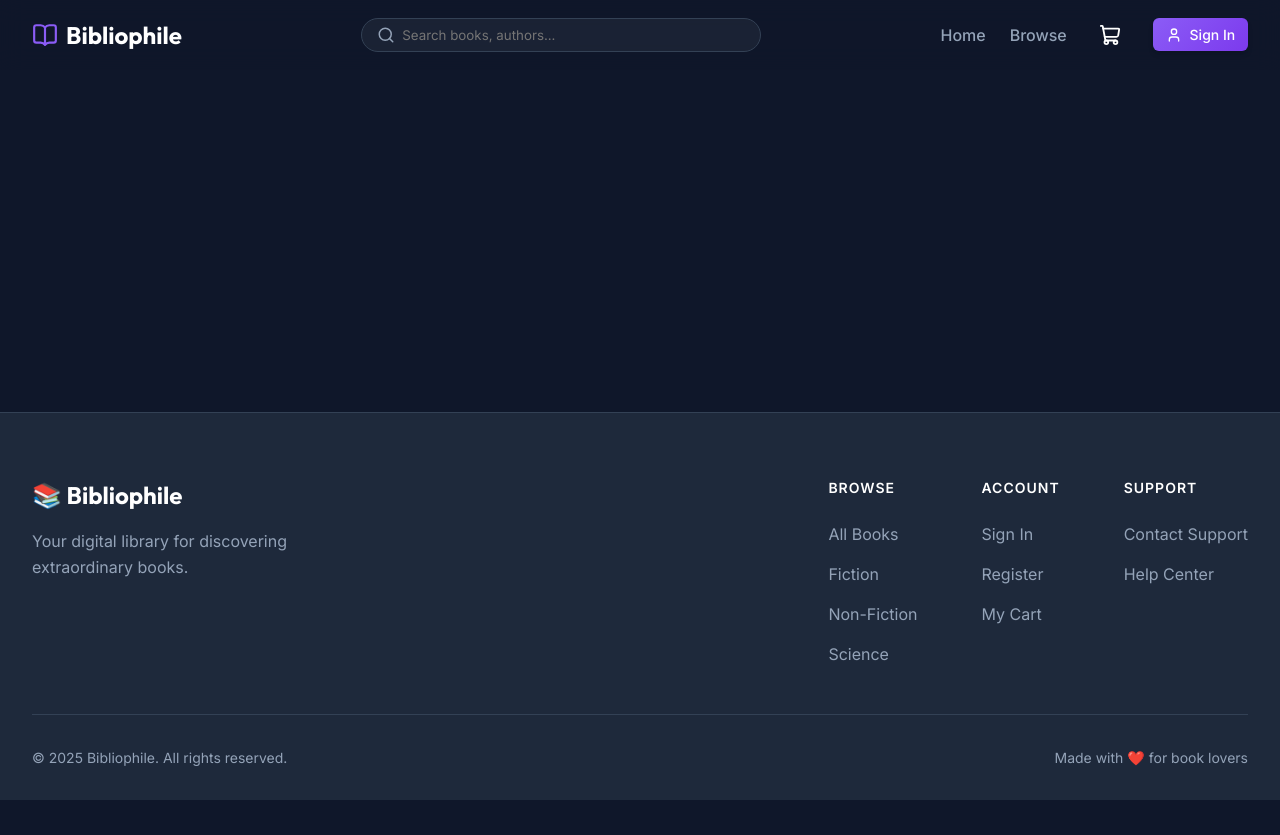
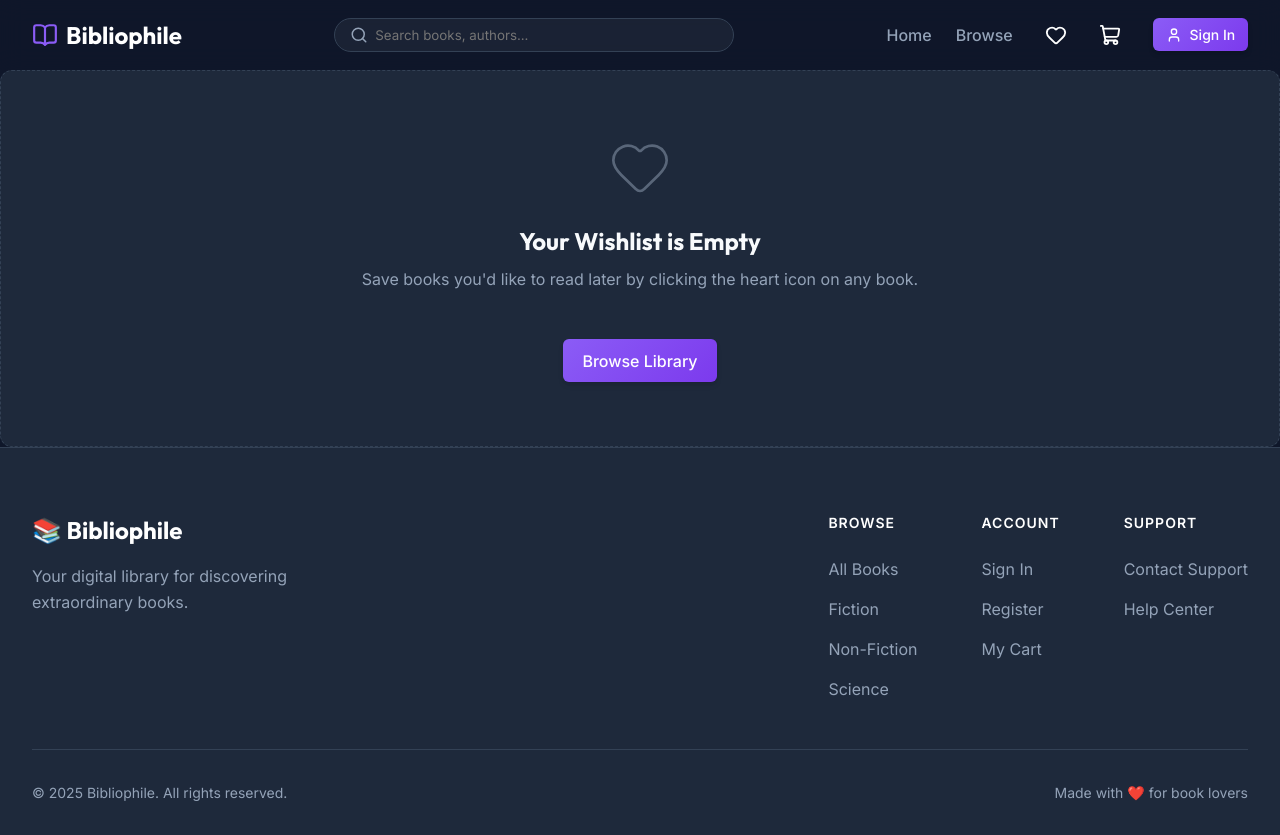
Before and after one commit to Abdulkalam143/bookstore, a React (Vite) app: page /wishlist in a window 1280 px wide. Before the commit the page ends 800 px from the top, so only its background shows below. Built offline with nearby package versions, Linux system fonts and the light colour scheme.

Commit message:
Implement global Wishlist feature with routing

```diff
--- a/src/App.jsx
+++ b/src/App.jsx
@@ -1,6 +1,7 @@
 import { BrowserRouter, Routes, Route } from "react-router-dom";
 import { CartProvider } from "./context/CartContext";
 import { AuthProvider } from "./context/AuthContext";
+import { WishlistProvider } from "./context/WishlistContext";
 import Navbar from "./components/Navbar";
 import Home from "./pages/Home";
 import BookListing from "./pages/BookListing";
@@ -9,6 +10,7 @@ import Cart from "./pages/Cart";
 import Checkout from "./pages/Checkout";
 import Auth from "./pages/Auth";
 import Contact from "./pages/Contact";
+import Wishlist from "./pages/Wishlist";
 import "./App.css";
 
 function ScrollToTop() {
@@ -21,7 +23,8 @@ export default function App() {
     <BrowserRouter>
       <AuthProvider>
         <CartProvider>
-          <div className="app">
+          <WishlistProvider>
+            <div className="app">
             <Navbar />
             <main className="main-content">
               <Routes>
@@ -30,6 +33,7 @@ export default function App() {
                 <Route path="/books/:id" element={<BookDetail />} />
                 <Route path="/cart" element={<Cart />} />
                 <Route path="/checkout" element={<Checkout />} />
+                <Route path="/wishlist" element={<Wishlist />} />
                 <Route path="/auth" element={<Auth />} />
                 <Route path="/contact" element={<Contact />} />
               </Routes>
@@ -66,7 +70,8 @@ export default function App() {
                 <span>Made with ❤️ for book lovers</span>
               </div>
             </footer>
-          </div>
+            </div>
+          </WishlistProvider>
         </CartProvider>
       </AuthProvider>
     </BrowserRouter>
--- a/src/components/BookCard.jsx
+++ b/src/components/BookCard.jsx
@@ -1,11 +1,12 @@
 import { Link } from "react-router-dom";
 import { Star, ShoppingCart, Heart } from "lucide-react";
 import { useCart } from "../context/CartContext";
+import { useWishlist } from "../context/WishlistContext";
 import { useState } from "react";
 
 export default function BookCard({ book }) {
   const { addToCart, isInCart } = useCart();
-  const [wishlist, setWishlist] = useState(false);
+  const { toggleWishlist, isInWishlist } = useWishlist();
   const [added, setAdded] = useState(false);
 
   const handleAddToCart = (e) => {
@@ -36,11 +37,11 @@ export default function BookCard({ book }) {
         />
         <div className="book-card__overlay">
           <button
-            className={`book-card__wishlist ${wishlist ? "active" : ""}`}
-            onClick={(e) => { e.preventDefault(); setWishlist(!wishlist); }}
+            className={`book-card__wishlist ${isInWishlist(book.id) ? "active" : ""}`}
+            onClick={(e) => { e.preventDefault(); toggleWishlist(book); }}
             title="Add to wishlist"
           >
-            <Heart size={18} fill={wishlist ? "currentColor" : "none"} />
+            <Heart size={18} fill={isInWishlist(book.id) ? "currentColor" : "none"} />
           </button>
         </div>
         <div className="book-card__category">{book.category}</div>
--- a/src/components/Navbar.jsx
+++ b/src/components/Navbar.jsx
@@ -1,11 +1,13 @@
 import { Link, useNavigate, useLocation } from "react-router-dom";
-import { ShoppingCart, Search, BookOpen, User, LogOut, Menu, X } from "lucide-react";
+import { ShoppingCart, Search, BookOpen, User, LogOut, Menu, X, Heart } from "lucide-react";
 import { useCart } from "../context/CartContext";
+import { useWishlist } from "../context/WishlistContext";
 import { useAuth } from "../context/AuthContext";
 import { useState, useEffect } from "react";
 
 export default function Navbar() {
   const { cartCount } = useCart();
+  const { wishlistCount } = useWishlist();
   const { user, logout } = useAuth();
   const navigate = useNavigate();
   const location = useLocation();
@@ -60,6 +62,14 @@ export default function Navbar() {
           </Link>
           <Link to="/books" className={`navbar__link ${location.pathname === "/books" ? "active" : ""}`}>
             Browse
+          </Link>
+
+          {/* Wishlist */}
+          <Link to="/wishlist" className="navbar__cart" id="wishlist-button" style={{ marginRight: '-0.5rem' }}>
+            <Heart size={22} />
+            {wishlistCount > 0 && (
+              <span className="navbar__cart-badge">{wishlistCount}</span>
+            )}
           </Link>
 
           {/* Cart */}
@@ -122,6 +132,9 @@ export default function Navbar() {
           </form>
           <Link to="/" className="navbar__mobile-link">Home</Link>
           <Link to="/books" className="navbar__mobile-link">Browse Books</Link>
+          <Link to="/wishlist" className="navbar__mobile-link">
+            Wishlist {wishlistCount > 0 && `(${wishlistCount})`}
+          </Link>
           <Link to="/cart" className="navbar__mobile-link">
             Cart {cartCount > 0 && `(${cartCount})`}
           </Link>
--- /dev/null
+++ b/src/context/WishlistContext.jsx
@@ -0,0 +1,50 @@
+import { createContext, useContext, useState, useEffect } from "react";
+
+const WishlistContext = createContext();
+
+export const useWishlist = () => {
+  return useContext(WishlistContext);
+};
+
+export const WishlistProvider = ({ children }) => {
+  const [wishlist, setWishlist] = useState(() => {
+    const saved = localStorage.getItem("bibliophile_wishlist");
+    return saved ? JSON.parse(saved) : [];
+  });
+
+  useEffect(() => {
+    localStorage.setItem("bibliophile_wishlist", JSON.stringify(wishlist));
+  }, [wishlist]);
+
+  const toggleWishlist = (book) => {
+    setWishlist((prev) => {
+      const exists = prev.find((item) => item.id === book.id);
+      if (exists) {
+        return prev.filter((item) => item.id !== book.id);
+      }
+      return [...prev, book];
+    });
+  };
+
+  const isInWishlist = (id) => {
+    return wishlist.some((item) => item.id === id);
+  };
+
+  const clearWishlist = () => {
+    setWishlist([]);
+  };
+
+  const value = {
+    wishlist,
+    wishlistCount: wishlist.length,
+    toggleWishlist,
+    isInWishlist,
+    clearWishlist,
+  };
+
+  return (
+    <WishlistContext.Provider value={value}>
+      {children}
+    </WishlistContext.Provider>
+  );
+};
--- a/src/pages/BookDetail.jsx
+++ b/src/pages/BookDetail.jsx
@@ -5,6 +5,7 @@ import {
 } from "lucide-react";
 import { getBookById, books } from "../data/books";
 import { useCart } from "../context/CartContext";
+import { useWishlist } from "../context/WishlistContext";
 import { useState } from "react";
 import BookCard from "../components/BookCard";
 
@@ -12,9 +13,9 @@ export default function BookDetail() {
   const { id } = useParams();
   const book = getBookById(id);
   const { addToCart, isInCart } = useCart();
+  const { toggleWishlist, isInWishlist } = useWishlist();
   const navigate = useNavigate();
   const [added, setAdded] = useState(false);
-  const [wishlist, setWishlist] = useState(false);
   const [tab, setTab] = useState("description");
 
   if (!book) {
@@ -152,11 +153,11 @@ export default function BookDetail() {
             </button>
             <div className="book-detail__icon-actions">
               <button
-                className={`icon-btn ${wishlist ? "icon-btn--active" : ""}`}
-                onClick={() => setWishlist(!wishlist)}
+                className={`icon-btn ${isInWishlist(book.id) ? "icon-btn--active" : ""}`}
+                onClick={() => toggleWishlist(book)}
                 title="Add to wishlist"
               >
-                <Heart size={20} fill={wishlist ? "currentColor" : "none"} />
+                <Heart size={20} fill={isInWishlist(book.id) ? "currentColor" : "none"} />
               </button>
               <button
                 className="icon-btn"
--- /dev/null
+++ b/src/pages/Wishlist.jsx
@@ -0,0 +1,45 @@
+import { Link } from "react-router-dom";
+import { Heart, Trash2, ShoppingCart } from "lucide-react";
+import { useWishlist } from "../context/WishlistContext";
+import BookCard from "../components/BookCard";
+
+export default function Wishlist() {
+  const { wishlist, clearWishlist } = useWishlist();
+
+  if (wishlist.length === 0) {
+    return (
+      <div className="page empty-state">
+        <Heart size={64} strokeWidth={1} className="empty-state__icon" style={{ color: 'var(--text-secondary)' }} />
+        <h2>Your Wishlist is Empty</h2>
+        <p>Save books you'd like to read later by clicking the heart icon on any book.</p>
+        <Link to="/books" className="btn btn--primary mt-4">
+          Browse Library
+        </Link>
+      </div>
+    );
+  }
+
+  return (
+    <div className="page">
+      <div className="page-header" style={{ display: 'flex', justifyContent: 'space-between', alignItems: 'flex-end', marginBottom: '2rem', paddingBottom: '1rem', borderBottom: '1px solid var(--border-color)' }}>
+        <div>
+          <h1 className="page-title">Your Wishlist</h1>
+          <p className="page-subtitle" style={{ marginBottom: 0 }}>{wishlist.length} {wishlist.length === 1 ? "book" : "books"} saved</p>
+        </div>
+        <button
+          className="btn btn--ghost"
+          onClick={clearWishlist}
+          style={{ color: 'var(--danger-color)' }}
+        >
+          <Trash2 size={16} /> Clear All
+        </button>
+      </div>
+
+      <div className="books-grid">
+        {wishlist.map((book) => (
+          <BookCard key={book.id} book={book} />
+        ))}
+      </div>
+    </div>
+  );
+}
```
